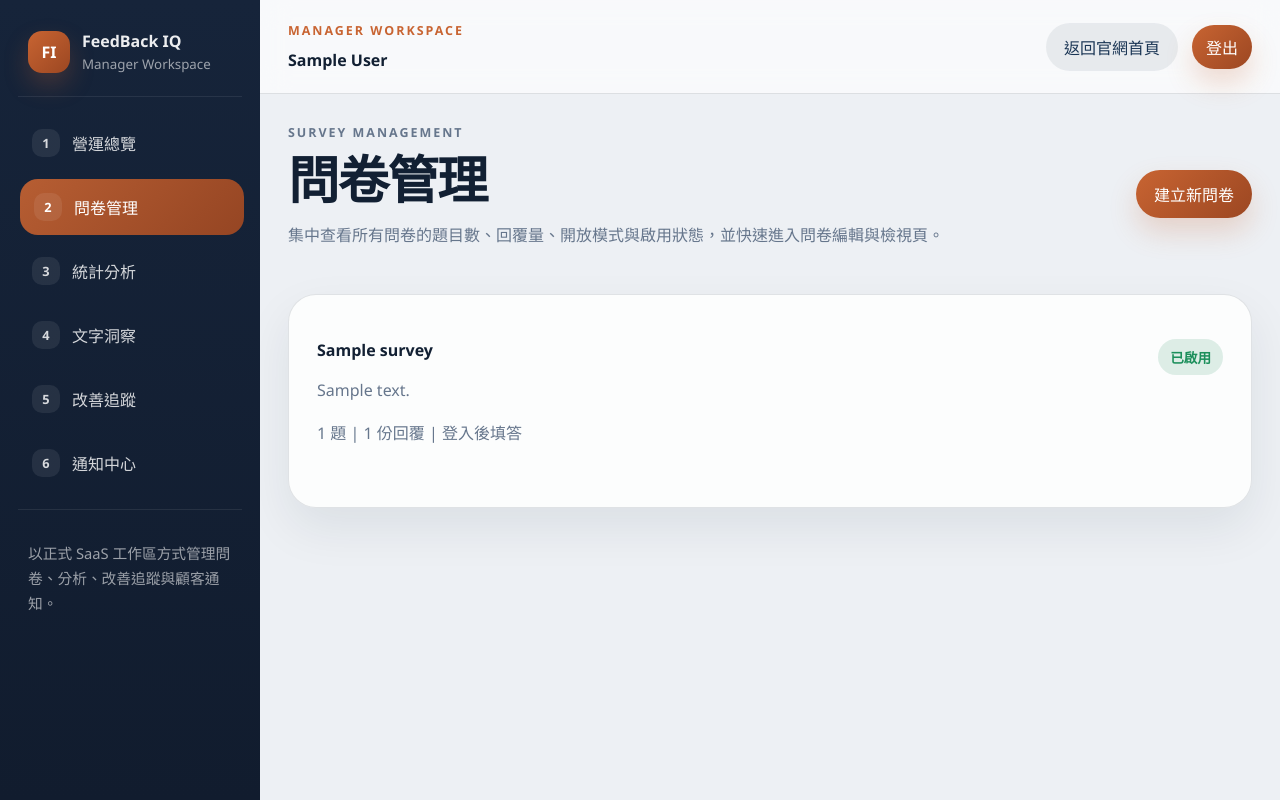
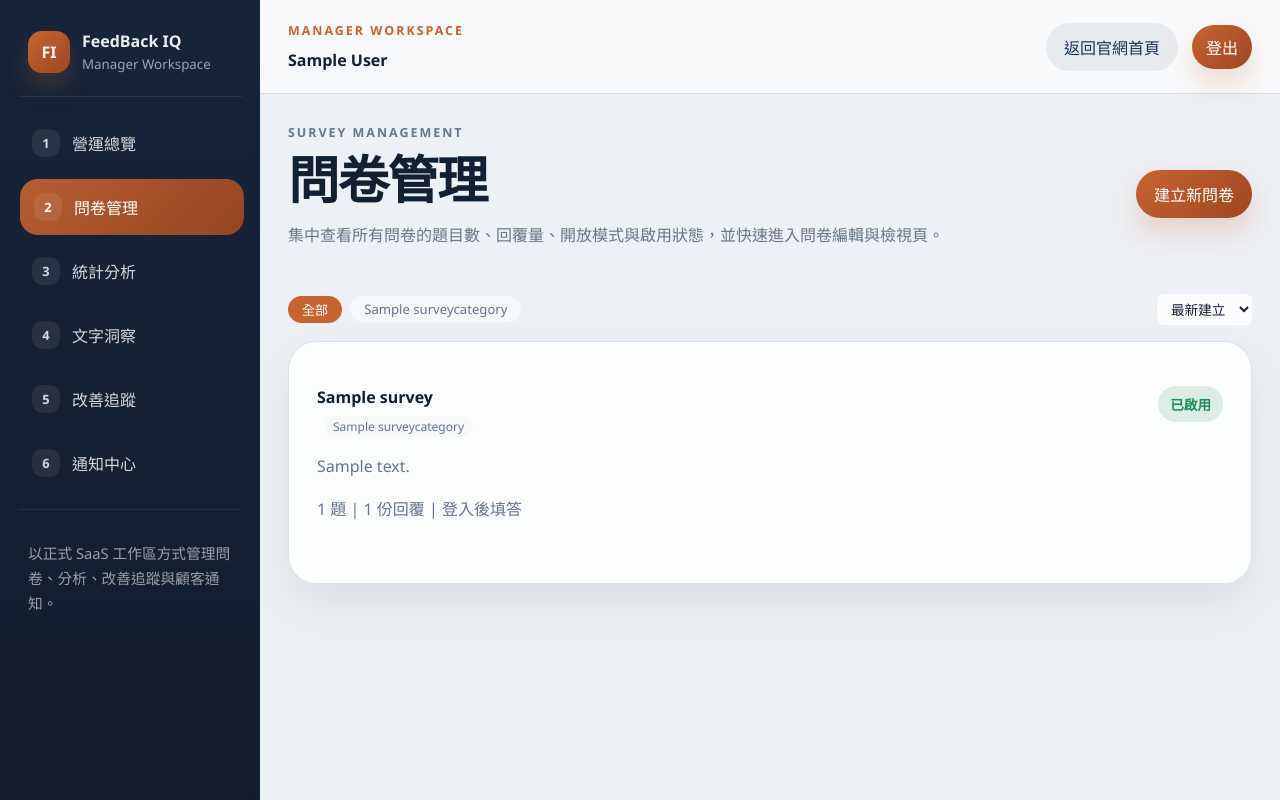
Before and after one commit to arvin85113/feedback-insight-hub, a Django app: page /dashboard/forms/ in a window 1280 px wide. Run offline with Django 5.2, Linux system fonts and the light colour scheme; a user stored in the database is signed in; tables that the repository leaves empty hold one stand-in row (values such as "Sample post").

Commit message:
Add survey category with filter/sort, redesign create form layout

```diff
--- a/config/settings.py
+++ b/config/settings.py
@@ -2,6 +2,9 @@ import os
 from pathlib import Path
 
 import dj_database_url
+from dotenv import load_dotenv
+
+load_dotenv(Path(__file__).resolve().parent.parent / ".env")
 
 BASE_DIR = Path(__file__).resolve().parent.parent
 
--- a/feedback/models.py
+++ b/feedback/models.py
@@ -9,6 +9,19 @@ from django.urls import reverse
 from django.utils import timezone
 
 
+class SurveyCategory(models.Model):
+    name = models.CharField(max_length=100, unique=True)
+    created_at = models.DateTimeField(auto_now_add=True)
+
+    class Meta:
+        ordering = ["name"]
+        verbose_name = "問卷分類"
+        verbose_name_plural = "問卷分類"
+
+    def __str__(self):
+        return self.name
+
+
 class Survey(models.Model):
     class AccessMode(models.TextChoices):
         LOGIN = "login", "登入後填答"
@@ -16,6 +29,14 @@ class Survey(models.Model):
     title = models.CharField(max_length=255)
     slug = models.SlugField(unique=True)
     description = models.TextField(blank=True)
+    category = models.ForeignKey(
+        SurveyCategory,
+        on_delete=models.SET_NULL,
+        null=True,
+        blank=True,
+        related_name="surveys",
+        verbose_name="分類",
+    )
     access_mode = models.CharField(max_length=20, choices=AccessMode.choices, default=AccessMode.LOGIN)
     thank_you_email_enabled = models.BooleanField(default=True)
     improvement_tracking_enabled = models.BooleanField(default=True)
--- a/feedback/views.py
+++ b/feedback/views.py
@@ -18,7 +18,7 @@ from .forms import (
     SurveyCreateForm,
     SurveyFormBuilder,
 )
-from .models import ImprovementDispatch, ImprovementUpdate, Question, Survey
+from .models import ImprovementDispatch, ImprovementUpdate, Question, Survey, SurveyCategory
 from .service_client import service_client
 
 
@@ -122,7 +122,23 @@ class SurveyManagerView(DashboardBaseMixin, TemplateView):
     def get_context_data(self, **kwargs):
         context = super().get_context_data(**kwargs)
         context.update(self.get_dashboard_base_context())
-        context["surveys"] = Survey.objects.prefetch_related("questions").all()
+        sort = self.request.GET.get("sort", "newest")
+        category_id = self.request.GET.get("category", "")
+
+        qs = Survey.objects.prefetch_related("questions").select_related("category")
+        if category_id:
+            qs = qs.filter(category_id=category_id)
+        if sort == "oldest":
+            qs = qs.order_by("created_at")
+        elif sort == "title":
+            qs = qs.order_by("title")
+        else:
+            qs = qs.order_by("-created_at")
+
+        context["surveys"] = qs
+        context["categories"] = SurveyCategory.objects.all()
+        context["current_sort"] = sort
+        context["current_category"] = category_id
         return context
 
 
--- a/requirements.txt
+++ b/requirements.txt
@@ -3,6 +3,7 @@ dj-database-url==3.0.1
 Flask==3.1.2
 gunicorn==23.0.0
 psycopg[binary]==3.3.3
+python-dotenv==1.0.1
 requests==2.32.5
 SQLAlchemy==2.0.43
 whitenoise==6.9.0
--- a/static/css/app.css
+++ b/static/css/app.css
@@ -1323,3 +1323,76 @@ input[type="checkbox"] {
     color: var(--muted);
     line-height: 1.5;
 }
+
+/* ── Manager toolbar ── */
+.manager-toolbar {
+    display: flex;
+    align-items: center;
+    justify-content: space-between;
+    gap: 12px;
+    padding: 0 0 16px;
+    flex-wrap: wrap;
+}
+
+.toolbar-filters {
+    display: flex;
+    align-items: center;
+    gap: 8px;
+    flex-wrap: wrap;
+}
+
+.filter-pill {
+    display: inline-block;
+    padding: 4px 14px;
+    border-radius: 999px;
+    font-size: 0.82rem;
+    font-weight: 500;
+    color: var(--muted);
+    background: var(--surface-alt, #f6f8fa);
+    border: 1px solid var(--border);
+    text-decoration: none;
+    transition: background 0.15s, color 0.15s;
+}
+
+.filter-pill:hover {
+    background: var(--border);
+    color: var(--text);
+}
+
+.filter-pill-active {
+    background: var(--brand);
+    color: #fff;
+    border-color: var(--brand);
+}
+
+.filter-pill-active:hover {
+    background: var(--brand);
+    color: #fff;
+}
+
+.toolbar-sort {
+    flex-shrink: 0;
+}
+
+.sort-select {
+    font-size: 0.85rem;
+    padding: 5px 10px;
+    border: 1px solid var(--border);
+    border-radius: 6px;
+    background: var(--surface);
+    color: var(--text);
+    cursor: pointer;
+}
+
+/* ── Category pill (record row) ── */
+.pill-category {
+    background: var(--surface-alt, #f6f8fa);
+    color: var(--muted);
+    border: 1px solid var(--border);
+    font-size: 0.75rem;
+    font-weight: 500;
+    padding: 2px 8px;
+    border-radius: 999px;
+    margin-left: 8px;
+    vertical-align: middle;
+}
--- a/templates/feedback/survey_manager.html
+++ b/templates/feedback/survey_manager.html
@@ -12,12 +12,36 @@
     <a class="button button-primary" href="{% url 'feedback:survey-create' %}">建立新問卷</a>
 </section>
 
+<section class="manager-toolbar">
+    <div class="toolbar-filters">
+        <a class="filter-pill {% if not current_category %}filter-pill-active{% endif %}"
+           href="?sort={{ current_sort }}">全部</a>
+        {% for cat in categories %}
+            <a class="filter-pill {% if current_category == cat.id|stringformat:'s' %}filter-pill-active{% endif %}"
+               href="?sort={{ current_sort }}&category={{ cat.id }}">{{ cat.name }}</a>
+        {% endfor %}
+    </div>
+    <div class="toolbar-sort">
+        <select class="sort-select" onchange="location.href=this.value">
+            <option value="?sort=newest{% if current_category %}&category={{ current_category }}{% endif %}"
+                {% if current_sort == 'newest' %}selected{% endif %}>最新建立</option>
+            <option value="?sort=oldest{% if current_category %}&category={{ current_category }}{% endif %}"
+                {% if current_sort == 'oldest' %}selected{% endif %}>最舊建立</option>
+            <option value="?sort=title{% if current_category %}&category={{ current_category }}{% endif %}"
+                {% if current_sort == 'title' %}selected{% endif %}>名稱 A-Z</option>
+        </select>
+    </div>
+</section>
+
 <section class="manager-panel">
     <div class="record-list">
         {% for survey in surveys %}
             <a class="record-row record-row-stack" href="{% url 'feedback:survey-builder' survey.slug %}">
                 <div>
                     <strong>{{ survey.title }}</strong>
+                    {% if survey.category %}
+                        <span class="pill pill-category">{{ survey.category.name }}</span>
+                    {% endif %}
                     <p>{{ survey.description|default:"此問卷已建立，可進一步設定題目、流程與分享方式。" }}</p>
                     <p>{{ survey.questions.count }} 題 | {{ survey.submissions.count }} 份回覆 | {{ survey.get_access_mode_display }}</p>
                 </div>
```
Also changed, not shown: feedback/admin.py (+7 -0 lines), feedback/forms.py (+11 -1 lines), templates/feedback/survey_create.html (+9 -11 lines), .claude/settings.local.json, feedback/migrations/0007_add_survey_category.py (added).
